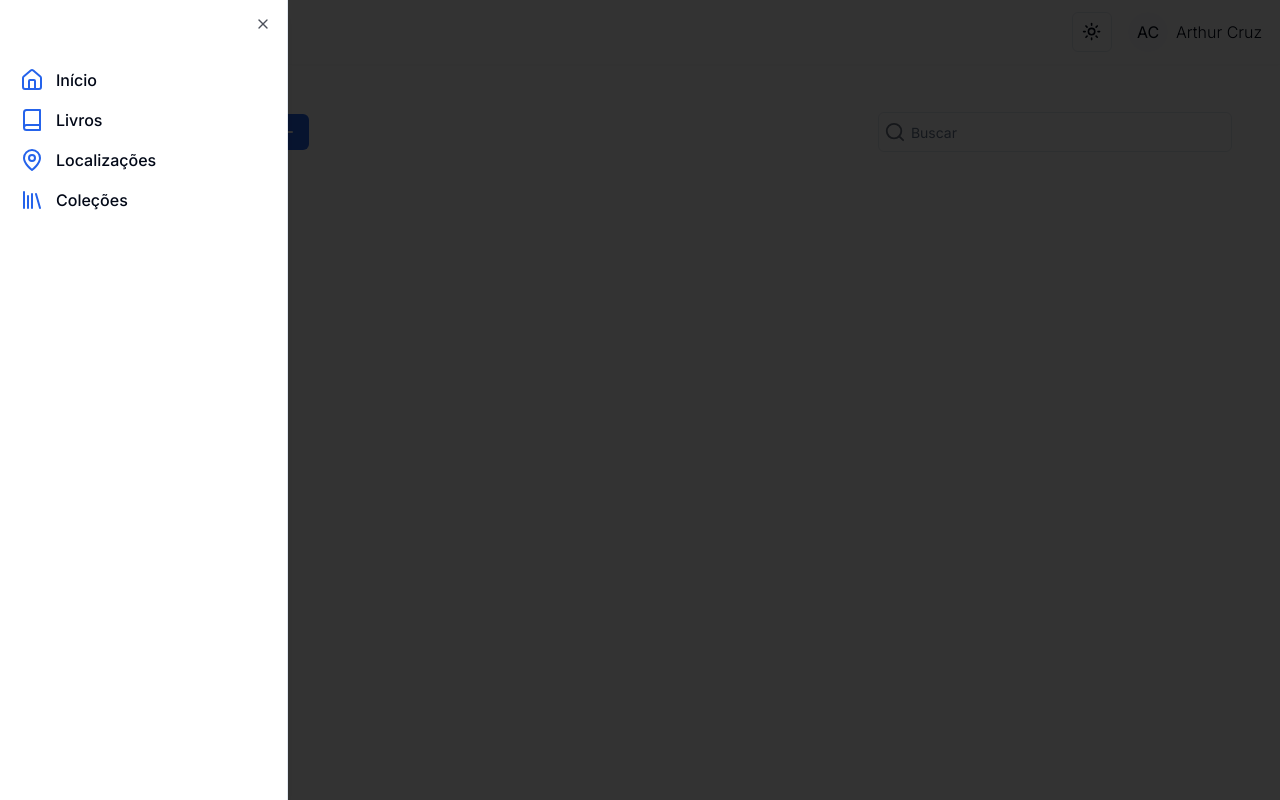
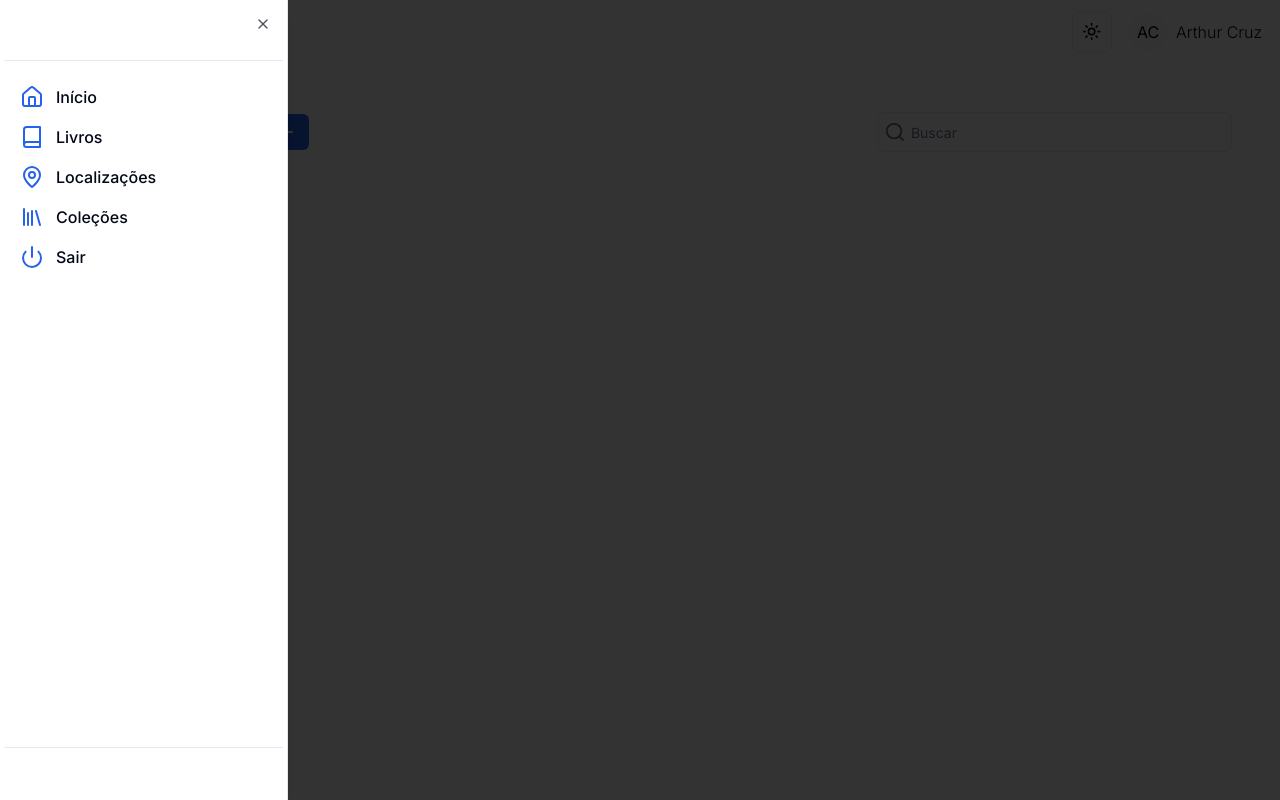
Before and after one commit to ArthurCruzDev/new-online-librarian-frontend, a Next.js app: page /dashboard/locations in a window 1280 px wide. Both pictures are taken after a click on the button 28 px from the left and 32 px from the top of the page. Built offline with nearby package versions, Linux system fonts and the light colour scheme; no server answers.

Commit message:
FEAT[Navigation]: Implementing parsing token payload (WIP)

```diff
--- a/components/navigation.tsx
+++ b/components/navigation.tsx
@@ -2,13 +2,24 @@
 
 import { useRouter } from "next/navigation";
 import { Button } from "@/components/ui/button";
-import { Book, Home, Library, Map, MapPin, Menu, User } from "lucide-react";
+import {
+  Book,
+  Home,
+  Library,
+  Map,
+  MapPin,
+  Menu,
+  Power,
+  User,
+} from "lucide-react";
 import { ModeToggle } from "@/components/mode-toggler";
 import { Avatar, AvatarFallback, AvatarImage } from "@/components/ui/avatar";
 import { Label } from "@/components/ui/label";
 import { Sheet, SheetContent, SheetTrigger } from "@/components/ui/sheet";
 import "../app/globals.css";
 import { useCallback, useState } from "react";
+import { deleteToken } from "@/lib/api_client";
+import { Separator } from "./ui/separator";
 
 type NavigationProps = {
   open: boolean;
@@ -26,7 +37,7 @@ export function Navigation({ open, setOpen }: NavigationProps) {
   );
 
   return (
-    <nav className="relative flex w-full h-16 p-2 bg-background shadow-sm justify-center items-center">
+    <nav className="relative z-50 flex w-full h-16 p-2 bg-background shadow-sm justify-center items-center">
       <div>
         <SheetTrigger asChild>
           <Button variant="outline" size="icon">
@@ -47,7 +58,8 @@ export function Navigation({ open, setOpen }: NavigationProps) {
         </Label>
       </div>
       <SheetContent side={"left"} className="pl-0 pr-0 w-72">
-        <div className="flex flex-col justify-center align-top p-1 mt-8">
+        <div className="flex flex-col justify-start align-top p-1 mt-8 h-full">
+          <Separator orientation="horizontal" className="mb-4" />
           <div className="w-full">
             <Button
               variant={"ghost"}
@@ -88,6 +100,21 @@ export function Navigation({ open, setOpen }: NavigationProps) {
               Coleções
             </Button>
           </div>
+          <div className="w-full">
+            <Button
+              variant={"ghost"}
+              className="w-full flex flex-row justify-start text-base"
+              onClick={() => {
+                deleteToken();
+                changePage("/");
+              }}
+            >
+              <Power className="mr-3 text-primary" />
+              Sair
+            </Button>
+          </div>
+          <div className="flex-1"></div>
+          <Separator orientation="horizontal" className="my-14" />
         </div>
       </SheetContent>
     </nav>
--- a/lib/api_client.ts
+++ b/lib/api_client.ts
@@ -1,5 +1,6 @@
 import axios from "axios";
 const TOKEN_NAME = "nol_token";
+import { jwtDecode } from "jwt-decode";
 
 const ApiClient = axios.create({
   baseURL: process.env.NEXT_PUBLIC_API_HOST,
@@ -31,7 +32,7 @@ ApiClient.defaults.headers.common["Content-Type"] =
   "application/json;charset=utf-8";
 export default ApiClient;
 
-function deleteToken() {
+export function deleteToken() {
   localStorage.removeItem(TOKEN_NAME);
 }
 
@@ -46,3 +47,18 @@ export function getToken(): string {
 export function isUserLoggedIn(): boolean {
   return getToken() != "";
 }
+
+export type TokenData = {
+  id: number;
+  exp: number;
+  user_name: string;
+};
+
+export function getTokenData(): TokenData | null {
+  const token = getToken();
+  if (token === "") {
+    return null;
+  } else {
+    return jwtDecode<TokenData>(token);
+  }
+}
--- a/package.json
+++ b/package.json
@@ -19,6 +19,7 @@
     "axios": "^1.7.2",
     "class-variance-authority": "^0.7.0",
     "clsx": "^2.1.1",
+    "jwt-decode": "^4.0.0",
     "lodash.debounce": "^4.0.8",
     "lucide-react": "^0.390.0",
     "next": "14.2.3",
```
Also changed, not shown: 1 other file (tests, documents, lock files or other folders).
